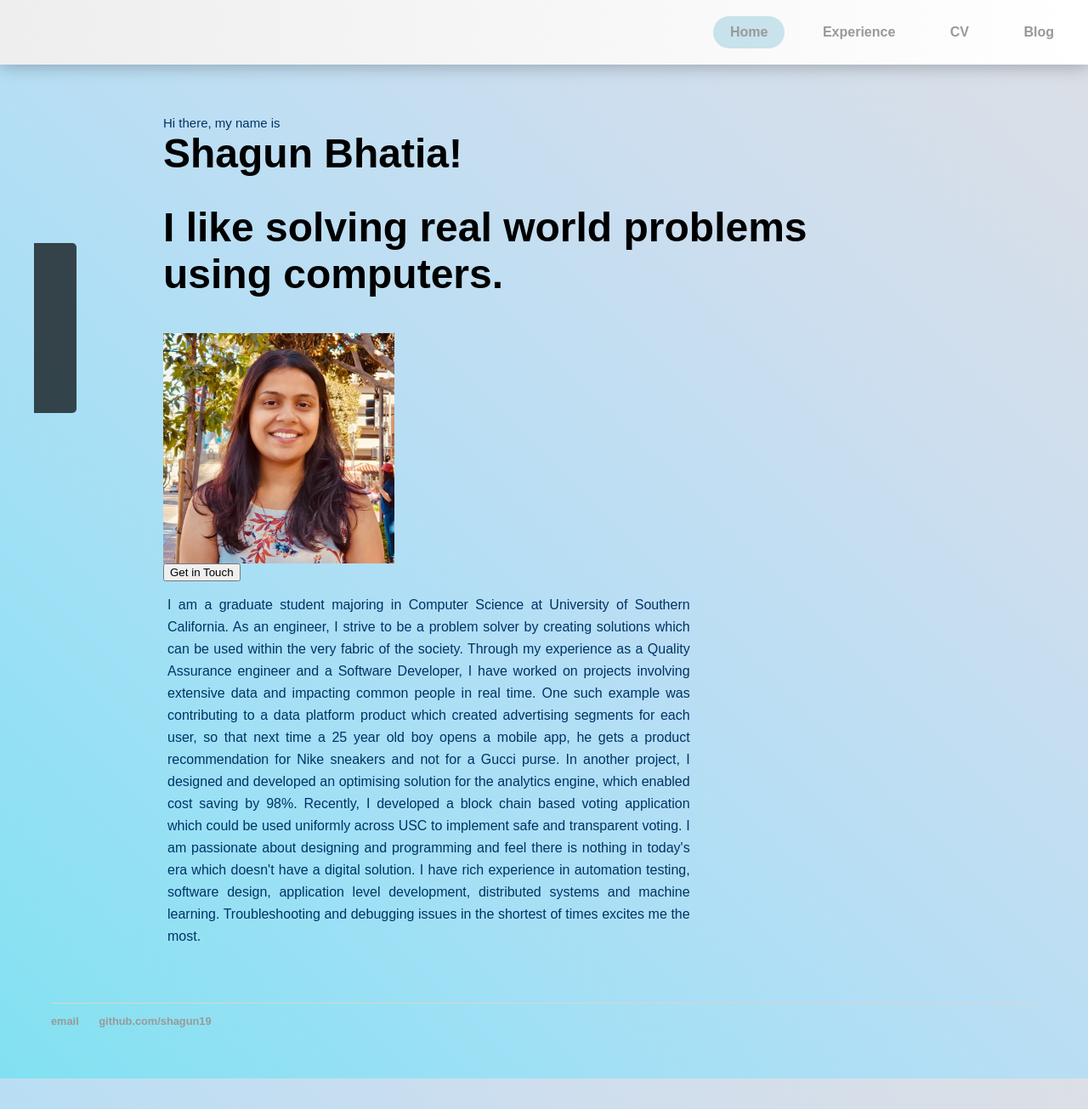
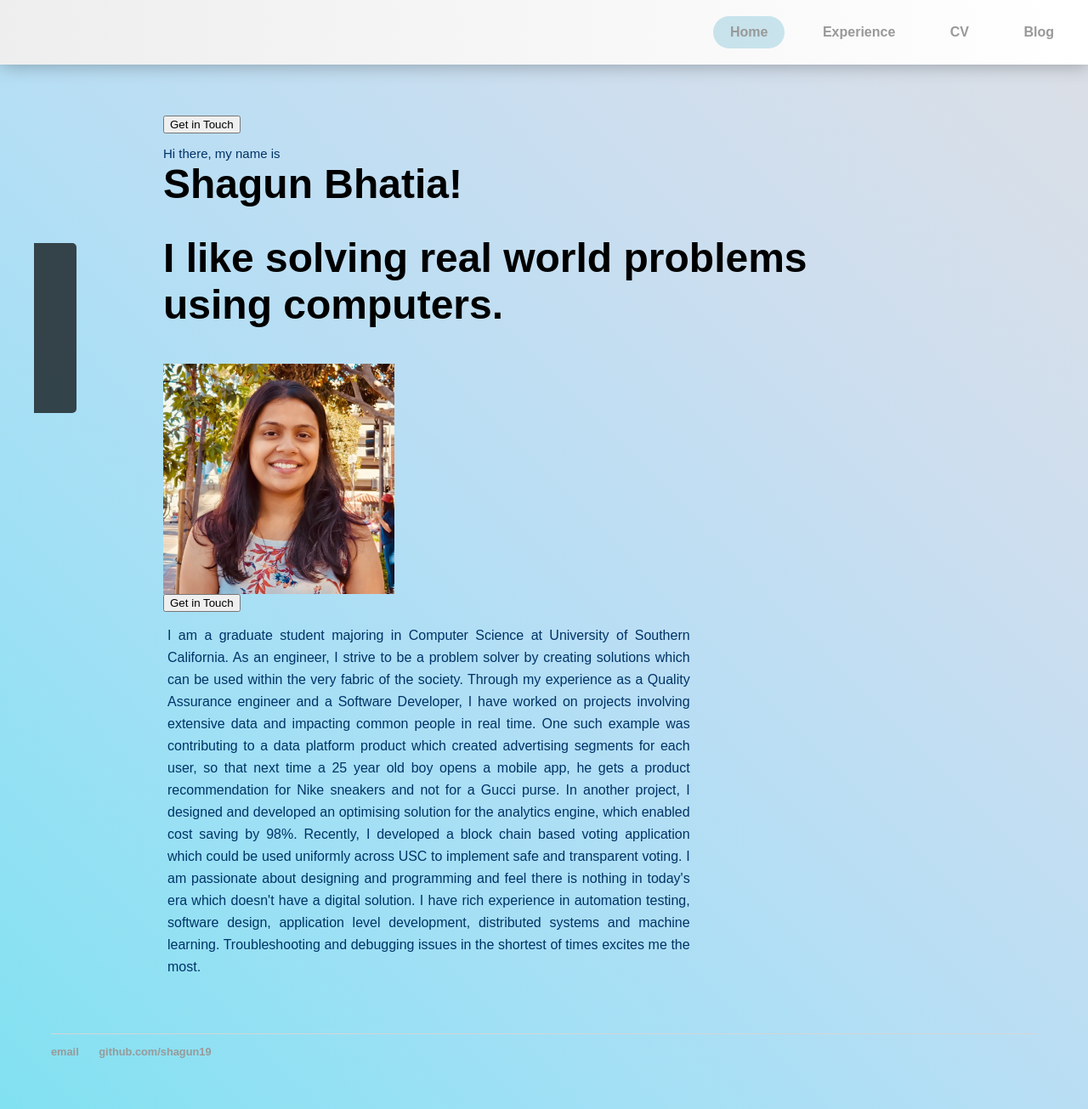
Before and after one commit to shagun19/shagun19.github.io, a Jekyll site: the page index.html, which Jekyll copies as it is, in a window 1280 px wide. Shown: the whole page at 85% size. Built offline with Jekyll 4.4.1, drawn with Linux system fonts in a browser that asks for light colours; some web fonts are replaced.

Commit message:
get in touch button test

```diff
--- a/index.html
+++ b/index.html
@@ -20,6 +20,7 @@
     </div>
 </nav>
 <div class="container">
+    <button class="btn">Get in Touch</button>
     <div class="blurb">
         <p class="test1">Hi there, my name is</p>
         <h1 class="test">Shagun Bhatia!</h1>
```
